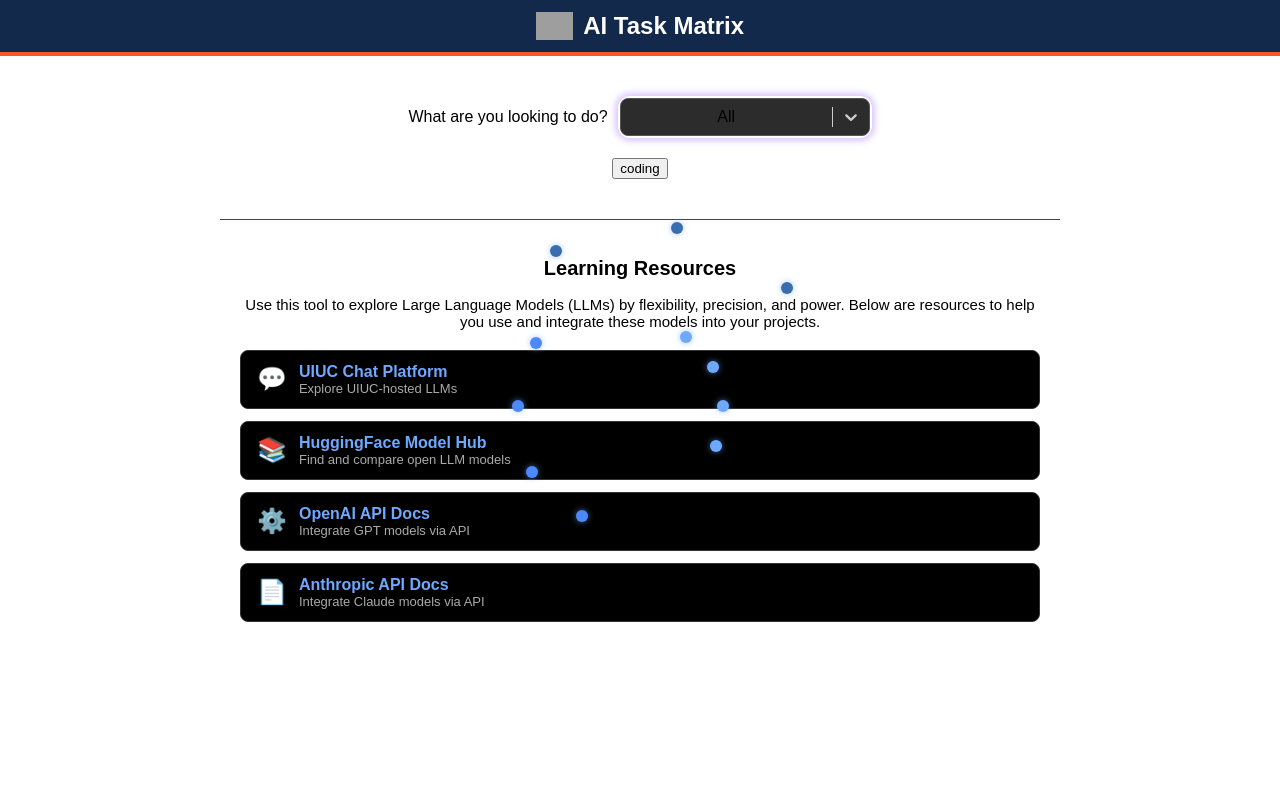
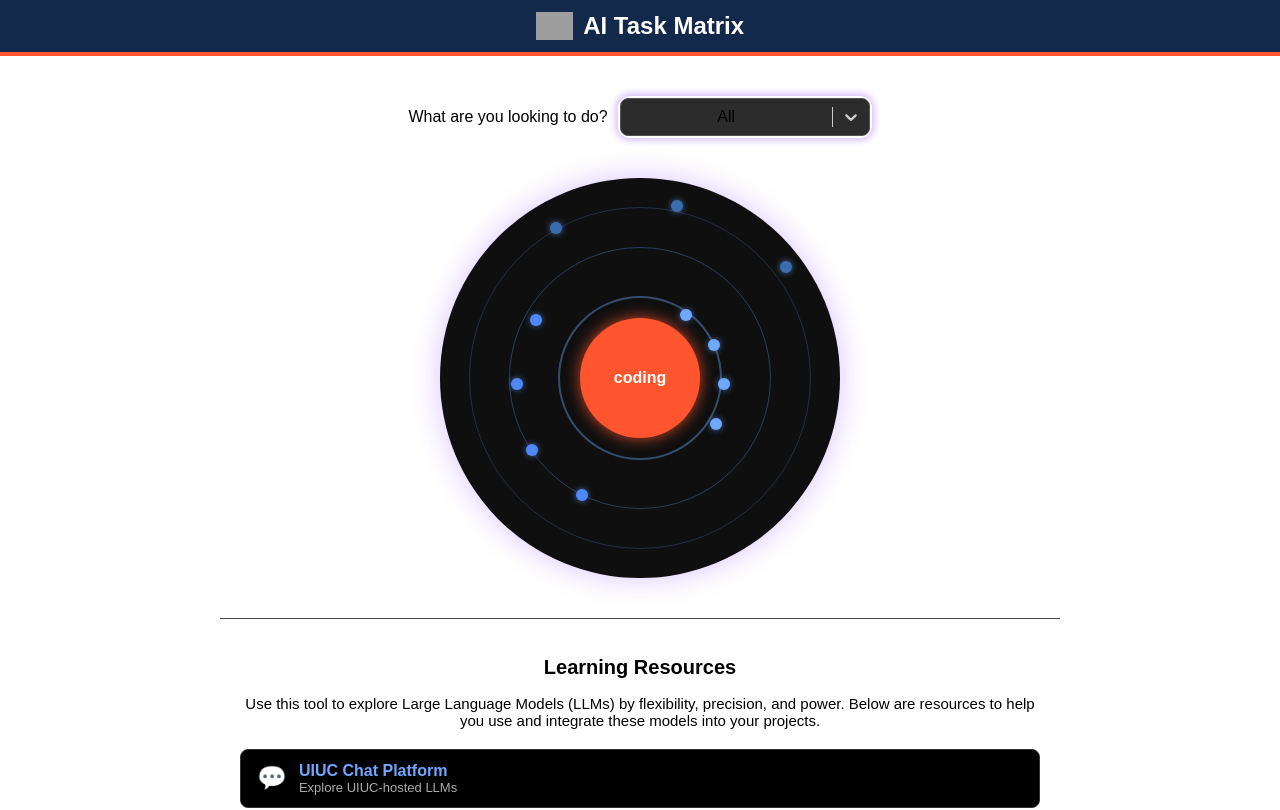
Before and after one commit to godofentropy/LLM_TaskMatrix, a React (Vite) app in the folder llm-matrix/: page / in a window 1280 px wide. Shown: the top 810 px of the page. Built offline with nearby package versions, Linux system fonts and the light colour scheme; grey boxes are pictures that could not be loaded.

Commit message:
dial back

```diff
--- a/llm-matrix/src/components/RadialTaskSelector.css
+++ b/llm-matrix/src/components/RadialTaskSelector.css
@@ -1,3 +1,65 @@
+.radial-container {
+    position: relative;
+    width: 400px;
+    height: 400px;
+    margin: 40px auto;
+    background: #0f0f0f;
+    border-radius: 50%;
+    box-shadow: 0 0 30px rgba(132, 63, 255, 0.3);
+    overflow: hidden;
+}
+
+/* Concentric rings */
+.dial-ring {
+    position: absolute;
+    border-radius: 50%;
+    border: 1px solid rgba(110, 168, 255, 0.2);
+    left: 50%;
+    top: 50%;
+    transform: translate(-50%, -50%);
+}
+
+.high-ring {
+    width: 160px;
+    height: 160px;
+    border: 2px solid rgba(110, 168, 255, 0.4);
+}
+
+.medium-ring {
+    width: 260px;
+    height: 260px;
+    border: 1px solid rgba(110, 168, 255, 0.3);
+}
+
+.low-ring {
+    width: 340px;
+    height: 340px;
+    border: 1px solid rgba(110, 168, 255, 0.2);
+}
+
+.center-button {
+    position: absolute;
+    width: 120px;
+    height: 120px;
+    border-radius: 50%;
+    background: #ff552e;
+    border: none;
+    color: white;
+    font-size: 16px;
+    font-weight: bold;
+    cursor: pointer;
+    box-shadow: 0 0 15px rgba(255, 85, 46, 0.8);
+    left: 50%;
+    top: 50%;
+    transform: translate(-50%, -50%);
+    transition: transform 0.3s;
+}
+
+.center-button:hover {
+    transform: translate(-50%, -50%) scale(1.05);
+}
+
+/* Marker Dots */
 .llm-marker {
     position: absolute;
     cursor: pointer;
@@ -16,7 +78,6 @@
     transform: scale(1.3);
 }
 
-/* Tier colors (optional differentiation) */
 .llm-marker.high .marker-dot { background: #6ea8ff; }
 .llm-marker.medium .marker-dot { background: #4d88ff; }
 .llm-marker.low .marker-dot { background: #3a6cb0; }
--- a/llm-matrix/src/components/RadialTaskSelector.jsx
+++ b/llm-matrix/src/components/RadialTaskSelector.jsx
@@ -51,20 +51,23 @@
 
     return (
         <div className="radial-container">
-            <div className="circle inner-circle"></div>
-            <div className="circle middle-circle"></div>
-            <div className="circle outer-circle"></div>
+            {/* Concentric Rings explicitly drawn */}
+            <div className="dial-ring high-ring"></div>
+            <div className="dial-ring medium-ring"></div>
+            <div className="dial-ring low-ring"></div>
 
+            {/* Center Button */}
             <button className="center-button" onClick={handleClick}>
                 {currentTask}
             </button>
 
+            {/* Dial markers */}
             {Object.entries(tiers).map(([tier, llms]) =>
                 llms.map((llm, i) => {
                     const { start, end } = arcMap[tier];
                     const angle = getArcAngle(start, end, i, llms.length);
                     const radians = angle * (Math.PI / 180);
-                    const jitter = Math.random() * 8 - 4;
+                    const jitter = Math.random() * 6 - 3;
 
                     const x = (radiusMap[tier] + jitter) * Math.cos(radians);
                     const y = (radiusMap[tier] + jitter) * Math.sin(radians);
```
